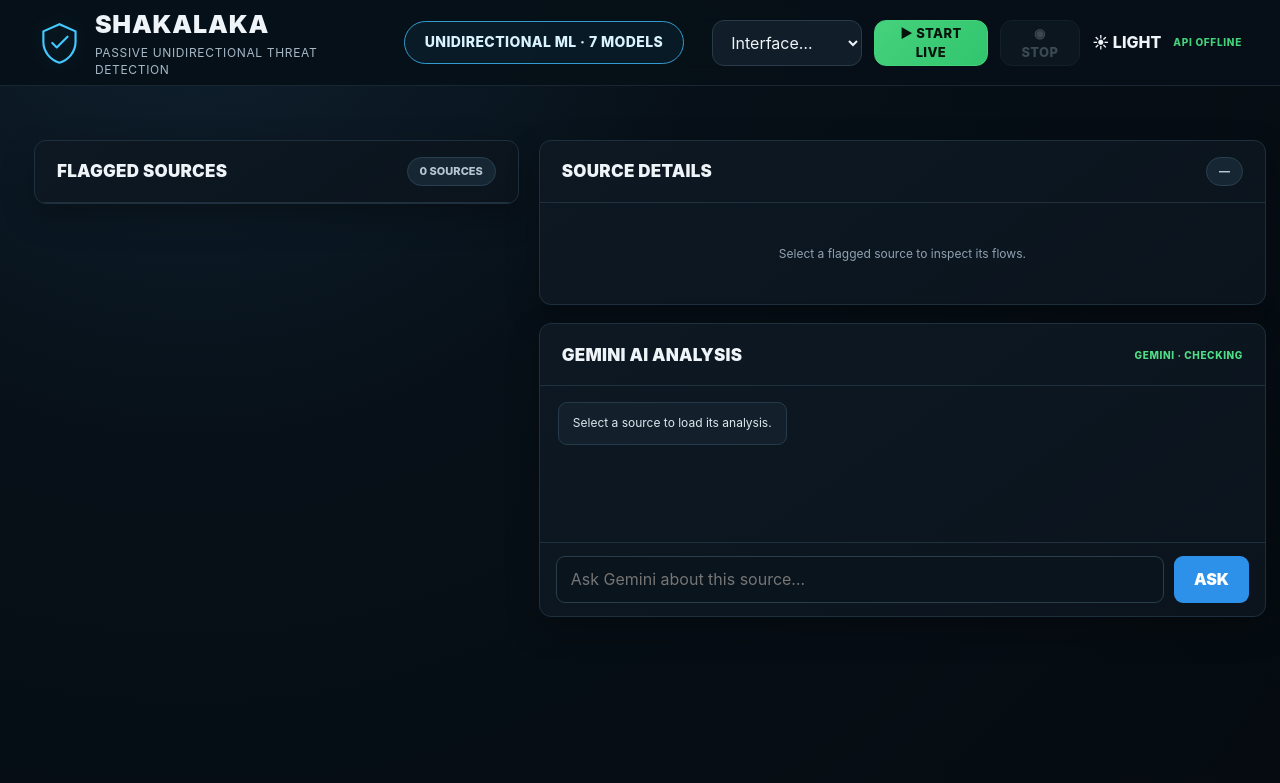
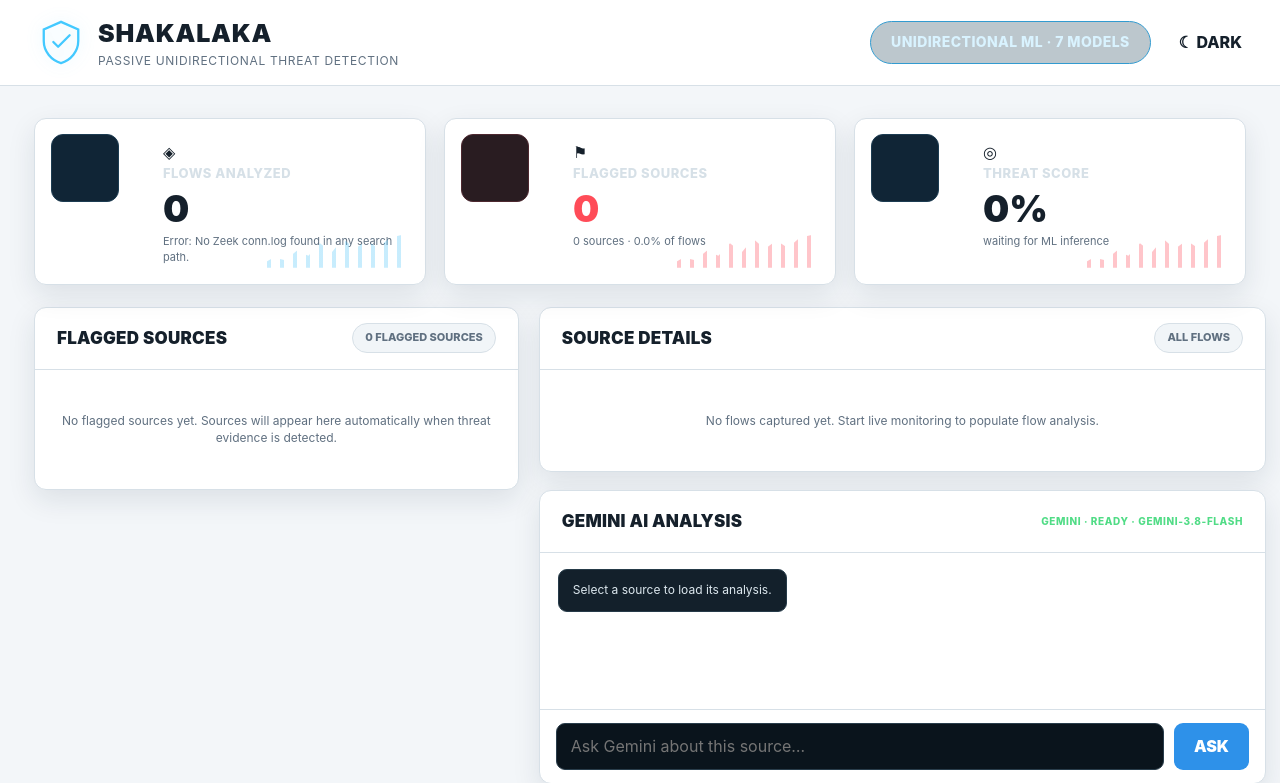
Before and after one commit to 07Smiley/ai-unidirectional-threat-detection, a Flask app: page / in a window 1280 px wide. Shown: the top 783 px of the page. Before the commit the page ends 617 px from the top, so only its background shows below. Run offline with Flask 3, Linux system fonts and the light colour scheme.

Commit message:
fix: render dashboard metric cards correctly

```diff
--- a/templates/index.html
+++ b/templates/index.html
@@ -426,24 +426,23 @@
 
 async function loadStats(){
   try{
-    const res = await fetch('/api/stats');
-    const s = await res.json();
-    const total = s.flows_analyzed || 0;
-    const flagPct = total > 0 ? ((s.flagged / total) * 100).toFixed(3) : '0.000';
-    const strip = [
-      {label:'Flows analyzed', value:total.toLocaleString(), sub:s.flows_analyzed_window || '—', cls:''},
-      {label:'Flagged', value:s.flagged, sub:s.flagged_sources + ' flagged sources · ' + flagPct + '% of total', cls:'flag'},
-      {label:'Threat score', value:latestThreatScore.toFixed(0)+'%', sub:latestMlPrediction ? 'strongest malicious model confidence' : 'waiting for ML inference', cls:latestThreatScore >= RESPONSE_THRESHOLD ? 'flag' : ''}
-
-    document.getElementById('statStrip').innerHTML = strip.map(s => `
-      <div class="stat ${s.cls}">
-        <div class="label">${s.label}</div>
-        <div class="value mono">${s.value}</div>
-        <div class="sub">${s.sub}</div>
+    const res=await fetch('/api/stats');
+    const s=await res.json();
+    const total=s.flows_analyzed||0;
+    const flagPct=total>0?((s.flagged/total)*100).toFixed(1):'0.0';
+    const strip=[
+      {icon:'◈',label:'Flows analyzed',value:total.toLocaleString(),sub:s.flows_analyzed_window||'LIVE FLOW COUNT',cls:''},
+      {icon:'⚑',label:'Flagged sources',value:s.flagged||0,sub:(s.flagged_sources||0)+' sources · '+flagPct+'% of flows',cls:'flag'},
+      {icon:'◎',label:'Threat score',value:latestThreatScore.toFixed(0)+'%',sub:latestMlPrediction?'strongest malicious model confidence':'waiting for ML inference',cls:latestThreatScore>=RESPONSE_THRESHOLD?'flag':''}
+    ];
+    document.getElementById('statStrip').innerHTML=strip.map(item=>`
+      <div class="stat ${item.cls}">
+        <div class="stat-icon">${item.icon}</div>
+        <div class="label">${item.label}</div>
+        <div class="value">${item.value}</div>
+        <div class="sub">${item.sub}</div>
       </div>`).join('');
-  }catch(e){
-    console.error('[Dashboard] Failed to load stats:', e);
-  }
+  }catch(e){console.error('[Dashboard] Failed to load stats:',e);}
 }
 
 async function loadGroups(){
```
